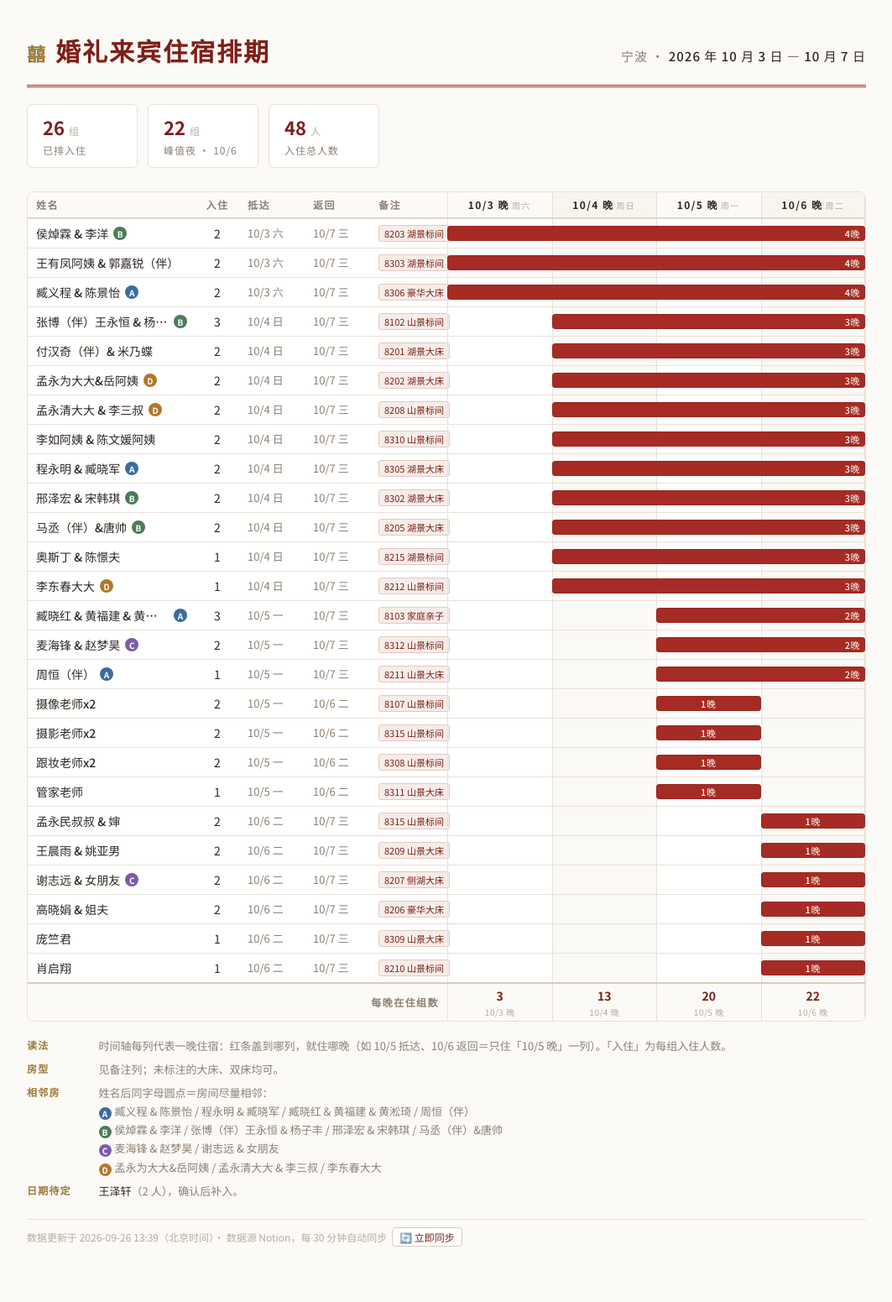
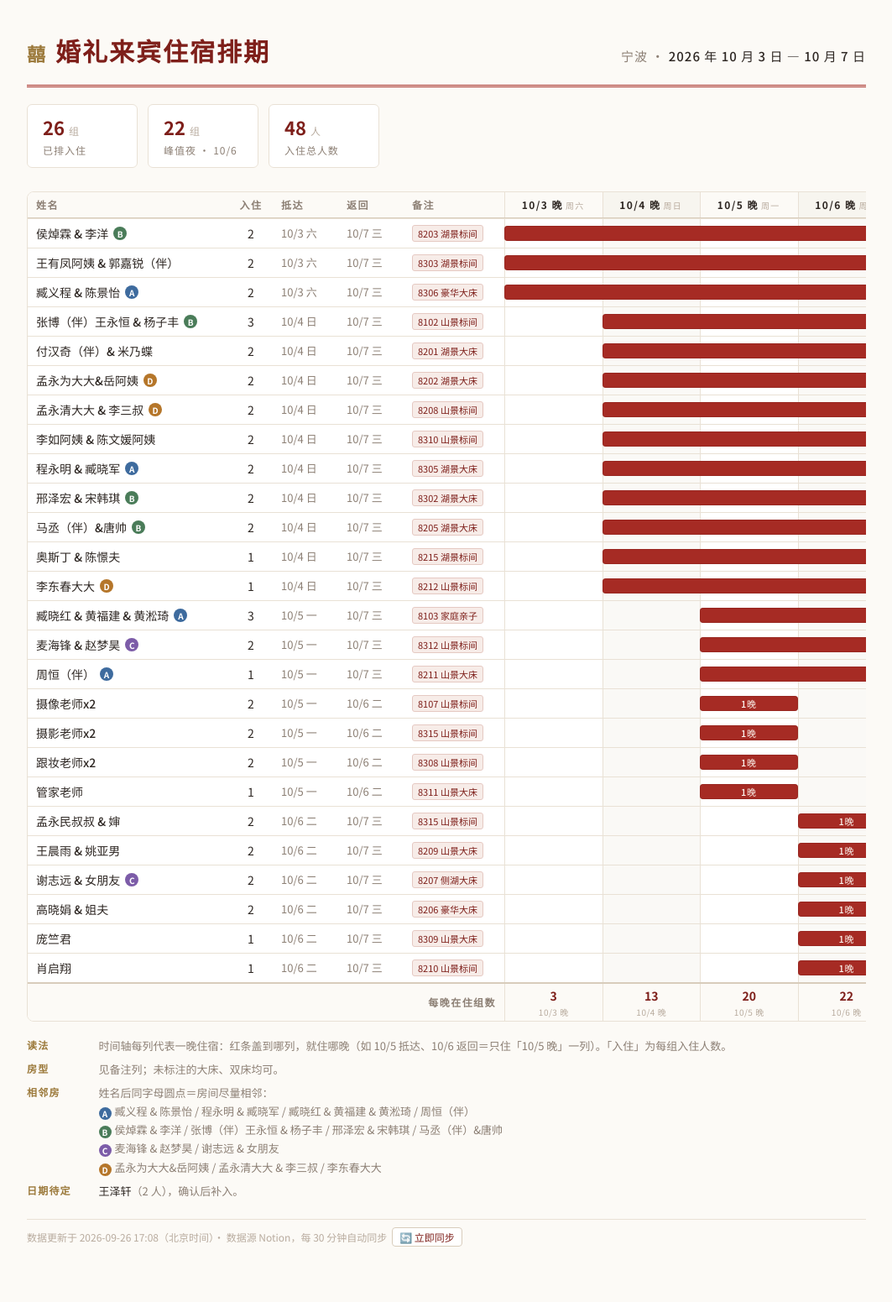
Before and after one commit to Lomolanisgo/lomolanisgo.github.io, a Jekyll site: the page wedding/index.html, which Jekyll copies as it is, in a window 1280 px wide. Shown: the whole page at 84% size, without its empty margins (108-1171 px from the left). Built offline with Jekyll 4.4.1, drawn with Linux system fonts in a browser that asks for light colours.

Commit message:
Sync wedding page from Notion

```diff
--- a/wedding/index.html
+++ b/wedding/index.html
@@ -53,11 +53,11 @@
   .stat small { font-size: 12px; color: var(--faint); font-weight: 400; }
 
   .scroll { overflow-x: auto; }
-  .chart { min-width: 968px; background: var(--card); border: 1px solid var(--line); border-radius: 8px; overflow: hidden; }
+  .chart { min-width: 1036px; background: var(--card); border: 1px solid var(--line); border-radius: 8px; overflow: hidden; }
 
   .row {
     display: grid;
-    grid-template-columns: 200px 52px 78px 78px 92px 1fr;
+    grid-template-columns: 240px 52px 78px 78px 120px 1fr;
     align-items: stretch;
   }
   .row > div { padding: 0 10px; display: flex; align-items: center; min-height: 34px; }
@@ -69,7 +69,7 @@
   .head .tl { padding: 0; }
 
   .row > div:first-child { min-width: 0; }
-  .name { min-width: 0; font-weight: 500; white-space: nowrap; overflow: hidden; text-overflow: ellipsis; display: block; line-height: 34px; }
+  .name { min-width: 0; font-weight: 500; line-height: 1.35; padding: 7px 0; overflow-wrap: anywhere; }
   .roomno { flex: none; margin-left: 6px; font-size: 12px; color: var(--muted); font-variant-numeric: tabular-nums; white-space: nowrap; }
   .num { justify-content: center; font-variant-numeric: tabular-nums; color: var(--ink); }
   .num.zero { color: var(--faint); }
@@ -84,7 +84,7 @@
 
   .tag {
     border: 1px solid #E5C9C2; border-radius: 3px; padding: 1px 6px;
-    font-size: 11px; color: var(--red-deep); background: var(--red-wash); white-space: nowrap;
+    font-size: 11px; color: var(--red-deep); background: var(--red-wash);
   }
   .tag.fam { color: var(--gold); background: #F6F0E3; border-color: #E0D2B4; }
   .tag.new { color: #FCF6EF; background: var(--red); border-color: var(--red-deep); }
@@ -240,7 +240,7 @@
     <dd><b>王泽轩</b>（2 人），确认后补入。</dd>
   </dl>
 
-  <p class="pagefoot">数据更新于 2026-09-26 13:39（北京时间）· 数据源 Notion，每 30 分钟自动同步<a class="syncbtn" href="https://github.com/Lomolanisgo/lomolanisgo.github.io/actions/workflows/update-wedding.yml" target="_blank" rel="noopener">🔄 立即同步</a></p>
+  <p class="pagefoot">数据更新于 2026-09-26 17:08（北京时间）· 数据源 Notion，每 30 分钟自动同步<a class="syncbtn" href="https://github.com/Lomolanisgo/lomolanisgo.github.io/actions/workflows/update-wedding.yml" target="_blank" rel="noopener">🔄 立即同步</a></p>
 </div>
 </body>
 </html>
```
